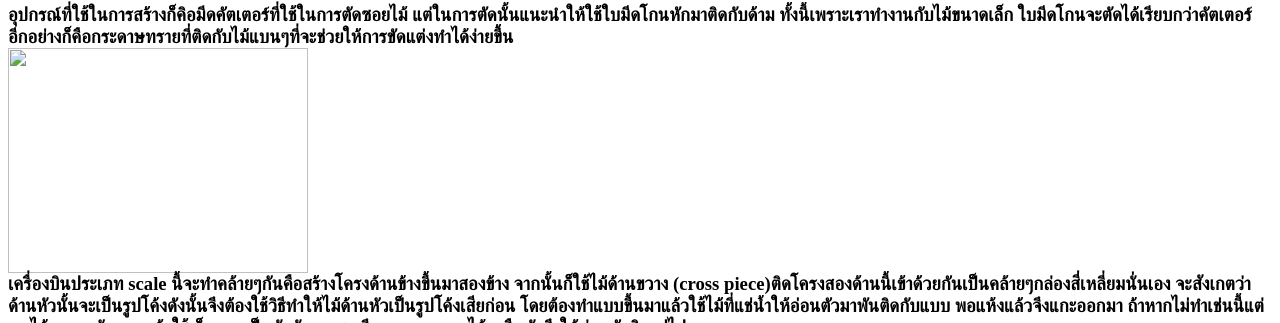
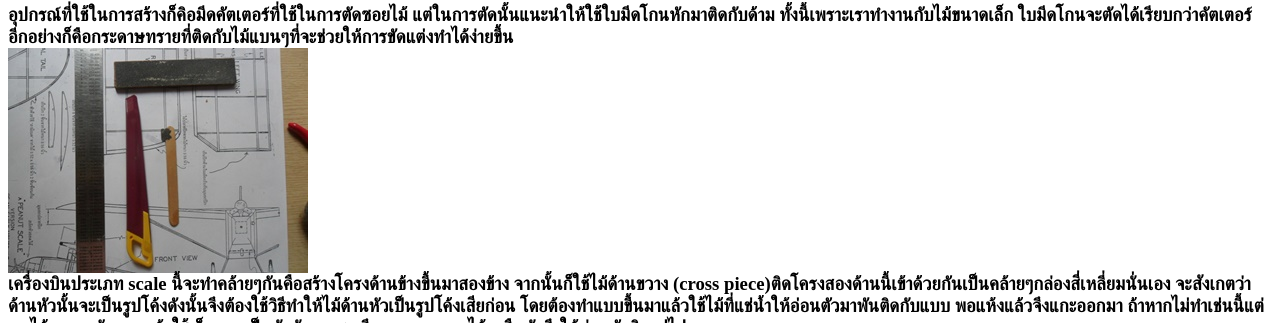
Before and after one commit to numXD/finaltest, a plain HTML site: page page1.html in a window 1280 px wide. Shown: the part 147-470 px from the top of the page. Drawn offline with Linux system fonts and the light colour scheme.

Commit message:
Update page1.html

```diff
--- a/page1.html
+++ b/page1.html
@@ -15,7 +15,7 @@
   เครื่องที่เลือกทำนี้เป็นแบบ Huntington H-12 เป็นเครื่องบินที่สร้างขึ้นในปี 1912 เพื่อเป็นเครื่องบินส่วนตัวที่สร้างเองได้ง่าย แบบแปลนของเครื่องบินจำลองนั้นสามารถหาได้จากในเว็บนี้<br />
   เมื่อได้แบบแปลนมาแล้วก็ต้องลองวัดขนาดดุก่อนว่ากางปีกได้ตามกติกาหรือไม่เพราะแบบแปลนเหล่านี้ได้ผ่านการย่อหรือขยายมาหลายหนแล้ว อาจจะเพี้ยนได้หากจะเอาไปประกวดก็อย่าให้กางปีกเกินกำหนด แต่หากเล็กเกินไปเราก็จะเสียเปรียบ<br />
   อุปกรณ์ที่ใช้ในการสร้างก็คิอมีดคัตเตอร์ที่ใช้ในการตัดซอยไม้ แต่ในการตัดนั้นแนะนำให้ใช้ใบมีดโกนหักมาติดกับด้าม ทั้งนี้เพราะเราทำงานกับไม้ขนาดเล็ก ใบมีดโกนจะตัดได้เรียบกว่าคัตเตอร์ อีกอย่างก็คือกระดาษทรายที่ติดกับไม้แบนๆที่จะช่วยให้การขัดแต่งทำได้ง่ายขึ้น<br />
-  <img src="../../Indy25812/paln.jpg" width="300" height="225" /><br />
+  <img src="image/paln.jpg" width="300" height="225" /><br />
   เครื่องบินประเภท scale นี้จะทำคล้ายๆกันคือสร้างโครงด้านข้างขึ้นมาสองข้าง จากนั้นก็ใช้ไม้ด้านขวาง (cross piece)ติดโครงสองด้านนี้เข้าด้วยกันเป็นคล้ายๆกล่องสี่เหลี่ยมนั่นเอง จะสังเกตว่าด้านหัวนั้นจะเป็นรูปโค้งดังนั้นจึงต้องใช้วิธีทำให้ไม้ด้านหัวเป็นรูปโค้งเสียก่อน โดยต้องทำแบบขึ้นมาแล้วใช้ไม้ที่แช่น้ำให้อ่อนตัวมาพันติดกับแบบ พอแห้งแล้วจึงแกะออกมา ถ้าหากไม่ทำเช่นนี้แต่เอาไม้มาทาบกับแบบแล้วใช้เข็มหมุดเป็นตัวดัดเลย พอดึงออกจากแบบ ไม้จะคืนตัวดึงให้ส่วนหัวผิดรูปไป<br />
   <img src="../../Indy25812/blui1.jpg" width="300" height="225" /><br />
   การทำโครงลำตัวนั้น ครั้งแรกก็ทำโครงอันแรกก่อน หลังจากนั้นก็ทำโครงอันที่สองโดยทำซ้อนกับโครงอันแรกเพื่อโครงทั้งสองจะได้มีขนาดเท่าๆกัน เมื่อโครงทั้งสองนี้แห้งดีแล้วก็นำมาขัดแต่งให้เท่ากันจริงๆ จากนั้นก็ประกอบเข้าด้วยกันโดยเริ่มจากด้านท้ายแล้วใส่ไม้ด้านขวางไล่มาเรื่อยๆ ในการติดไม้ขวางนี้ก็ต้องระวังให้ได้ฉากด้วย<br />
```
